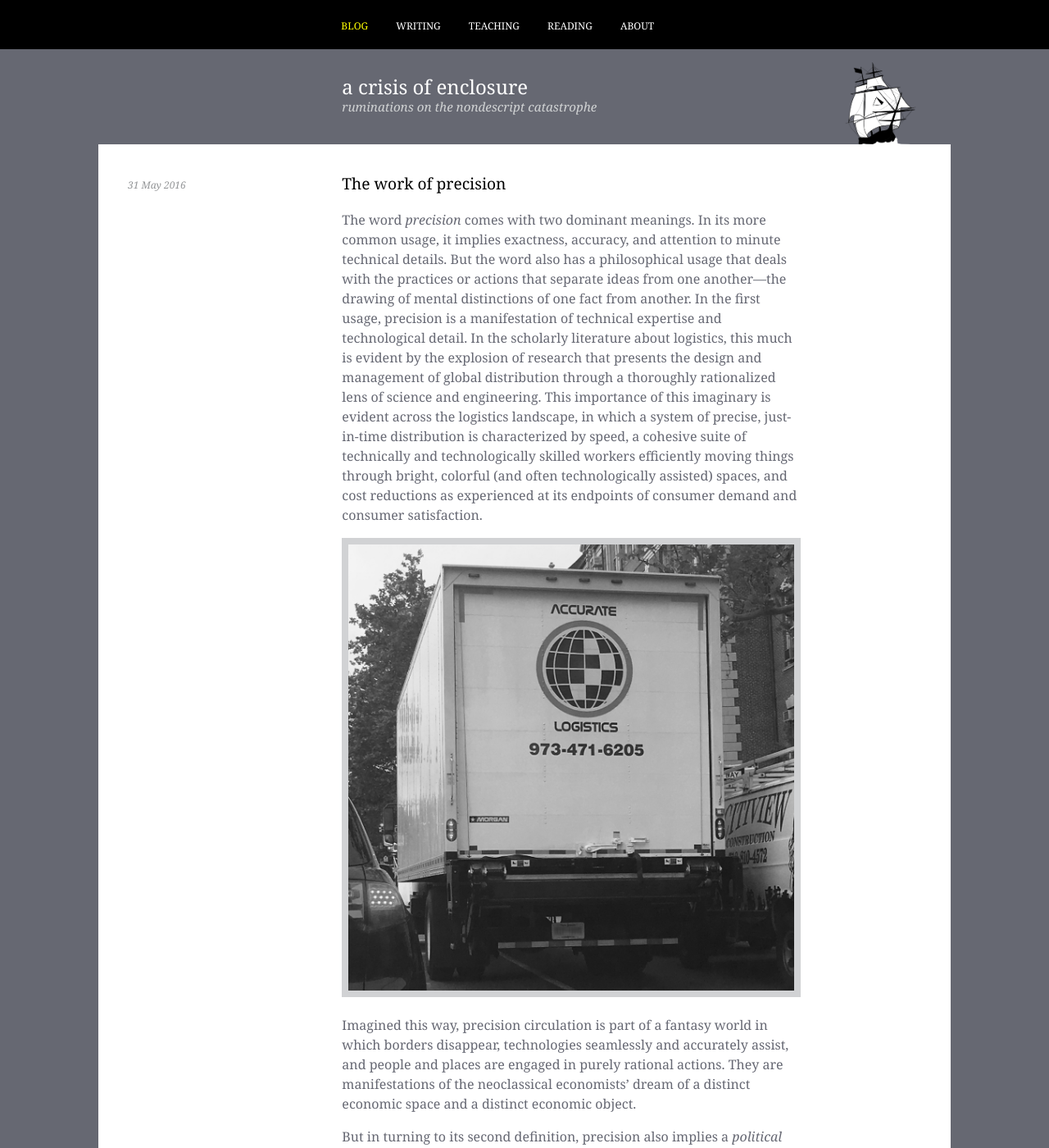
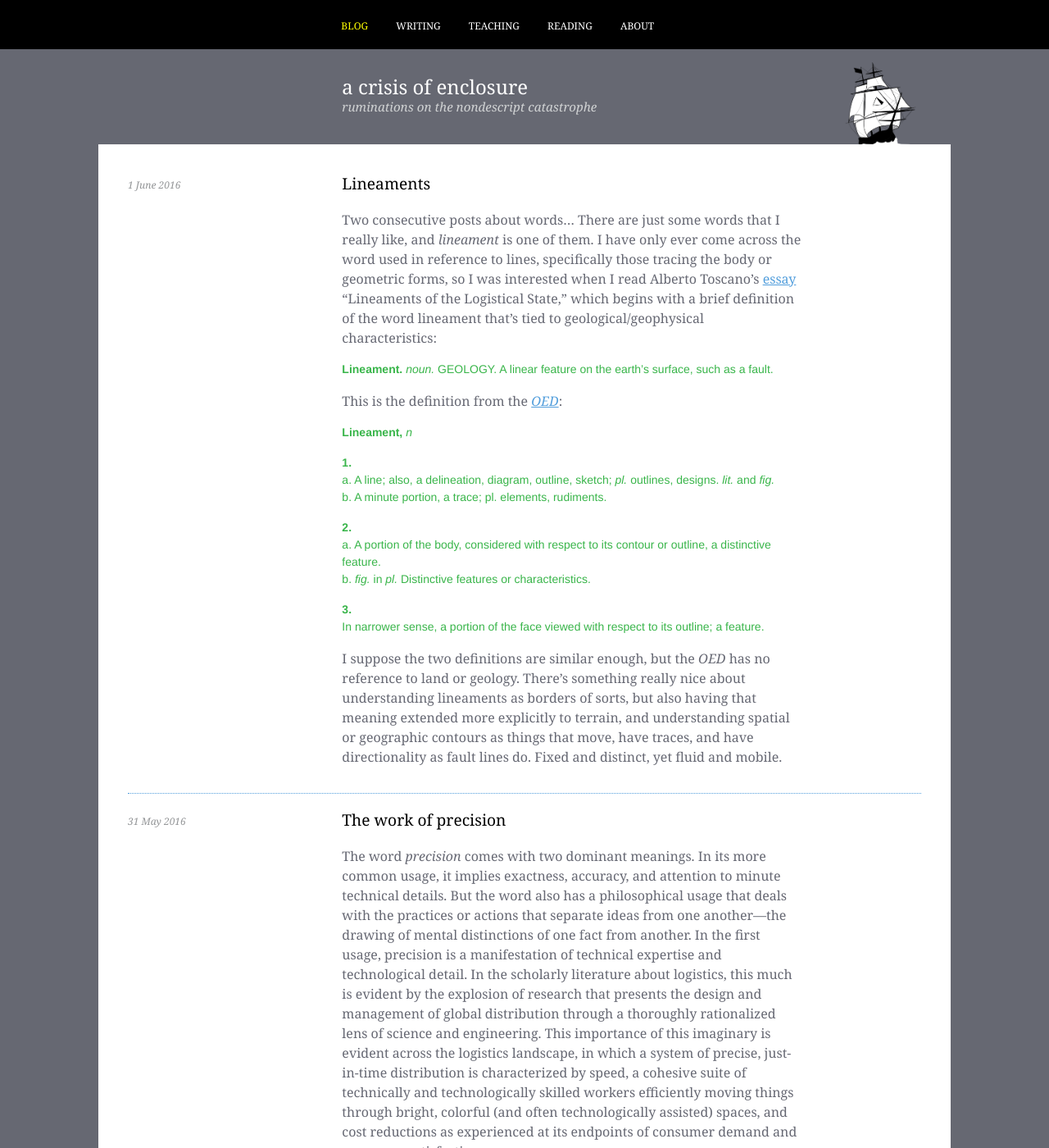
Before and after one commit to nisaface/nisaface.github.io, a Jekyll site: the page built from index.html, in a window 1280 px wide and 1400 px high. Shown: the whole window at 82% size. Built offline with Jekyll 4.4.1, drawn with Linux system fonts in a browser that asks for light colours; the list of posts is cut into pages by our own code; some of the changed text lies outside the part shown.

Commit message:
updates and words

```diff
--- /dev/null
+++ b/_posts/2016-06-01-lineaments.md
@@ -0,0 +1,27 @@
+---
+layout: post
+title: Lineaments
+category: blog
+---
+
+Two consecutive posts about words...
+There are just some words that I really like, and *lineament* is one of them. I have only ever come across the word used in reference to lines, specifically those tracing the body or geometric forms, so I was interested when I read Alberto Toscano's [essay](https://viewpointmag.com/2014/09/28/lineaments-of-the-logistical-state/) "Lineaments of the Logistical State," which begins with a brief definition of the word lineament that's tied to geological/geophysical characteristics:
+
+<cite>**Lineament.** *noun.* GEOLOGY. A linear feature on the earth’s surface, such as a fault.</cite>
+
+This is the definition from the [*OED*](http://www.oed.com):
+
+<cite>**Lineament,** *n*
+
+<cite>**1.** &nbsp;<br>
+a. A line; also, a delineation, diagram, outline, sketch; *pl.* outlines, designs. *lit.* and *fig.*<br>
+b. A minute portion, a trace; pl. elements, rudiments.
+
+<cite>**2.** &nbsp;<br>
+a. A portion of the body, considered with respect to its contour or outline, a distinctive feature.<br>
+b. *fig.* in *pl.* Distinctive features or characteristics.
+
+<cite>**3.** &nbsp;<br>
+In narrower sense, a portion of the face viewed with respect to its outline; a feature.</cite>
+
+I suppose the two definitions are similar enough, but the *OED* has no reference to land or geology. There's something really nice about understanding lineaments as borders of sorts, but also having that meaning extended more explicitly to terrain, and understanding spatial or geographic contours as things that move, have traces, and have directionality as fault lines do. Fixed and distinct, yet fluid and mobile.
```
Also changed, not shown: _posts/2016-05-31-accuracy.md (+1 -1 lines).
